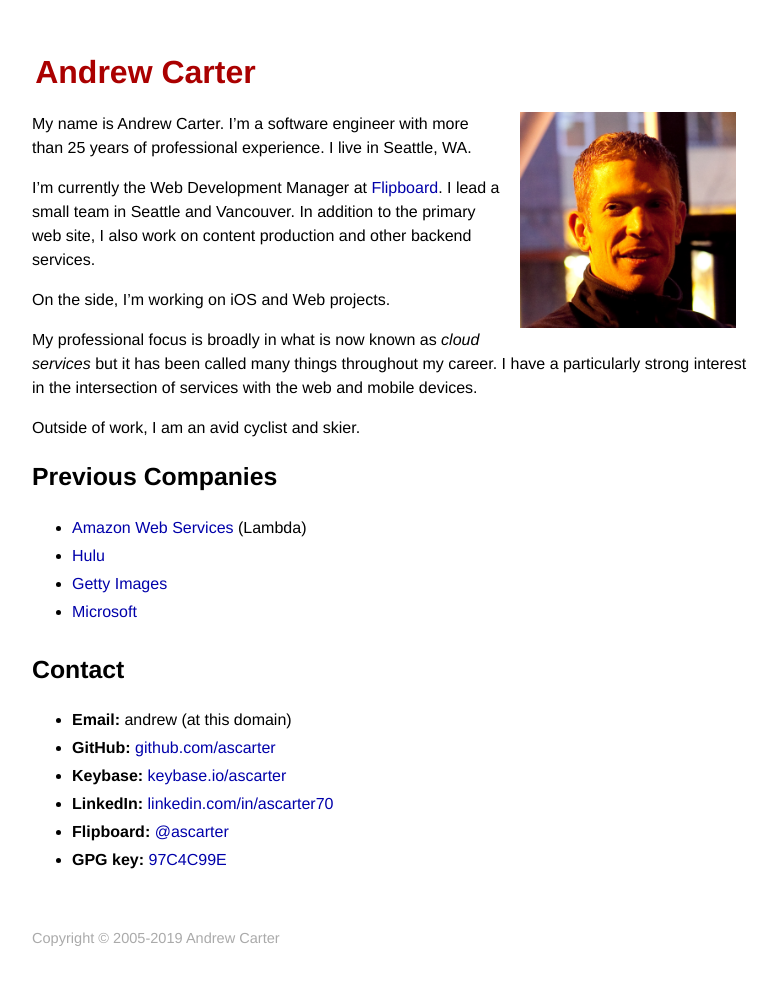
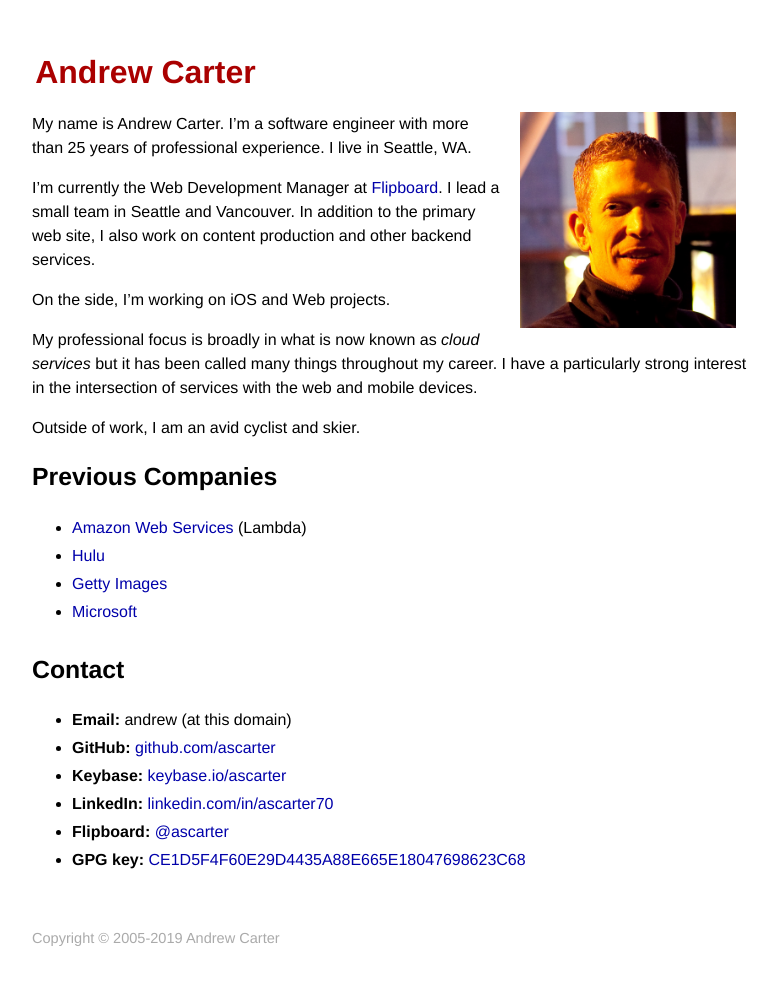
Before and after one commit to ascarter/ascarter.github.io, a Jekyll site: the page built from index.markdown, in a window 1280 px wide. Shown: the whole page, without its empty margins (248-1025 px from the left). Built offline with Jekyll 4.4.1, drawn with Linux system fonts in a browser that asks for light colours.

Commit message:
Update GPG key

```diff
--- a/97C4C99E.txt
+++ /dev/null
@@ -1 +0,0 @@
-97C4C99E.asc
--- /dev/null
+++ b/CE1D5F4F60E29D4435A88E665E18047698623C68.txt
@@ -0,0 +1 @@
+CE1D5F4F60E29D4435A88E665E18047698623C68.asc
--- a/index.markdown
+++ b/index.markdown
@@ -29,4 +29,4 @@ Outside of work, I am an avid cyclist and skier.
 * **Keybase:** [keybase.io/ascarter](https://keybase.io/ascarter)
 * **LinkedIn:** [linkedin.com/in/ascarter70](https://www.linkedin.com/in/ascarter70)
 * **Flipboard:** [@ascarter](https://flipboard.com/@ascarter)
-* **GPG key:** [97C4C99E](/97C4C99E.txt)
+* **GPG key:** [CE1D5F4F60E29D4435A88E665E18047698623C68](/CE1D5F4F60E29D4435A88E665E18047698623C68.txt)
```
Also changed, not shown: 2 other files.
